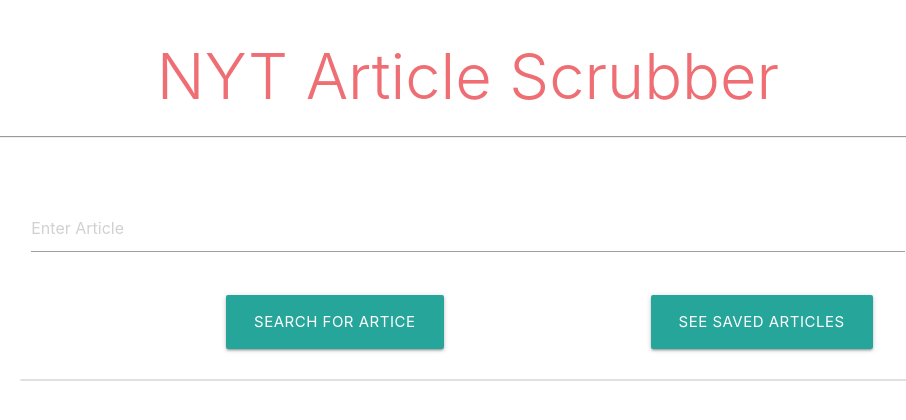
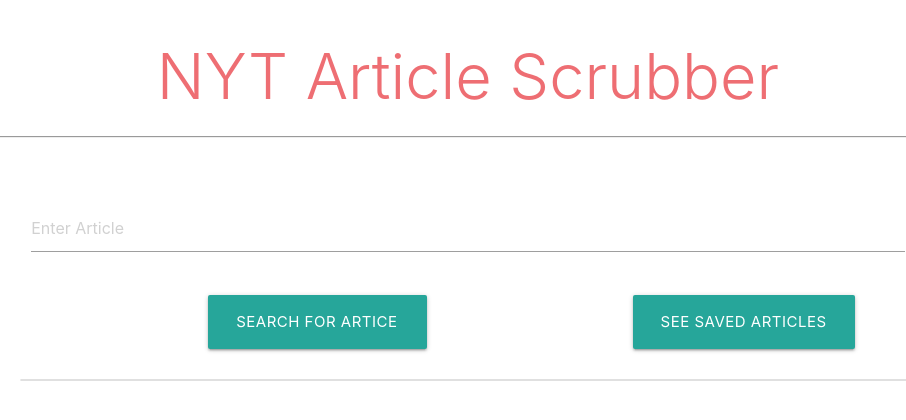
Before and after one commit to ekno27/nytreact, a React (Create React App) app in the folder client/: page / in a window 1280 px wide. Shown: the top 420 px of the page, without its empty margins (172-1078 px from the left). Built offline with nearby package versions, Linux system fonts and the light colour scheme.

Commit message:
style changes

```diff
--- a/client/src/App.css
+++ b/client/src/App.css
@@ -8,7 +8,7 @@
 }
 
 #send-btn{
-  margin-left: 23%;
+  margin-left: 21%;
   padding-right: 29px;
 }
 
```
